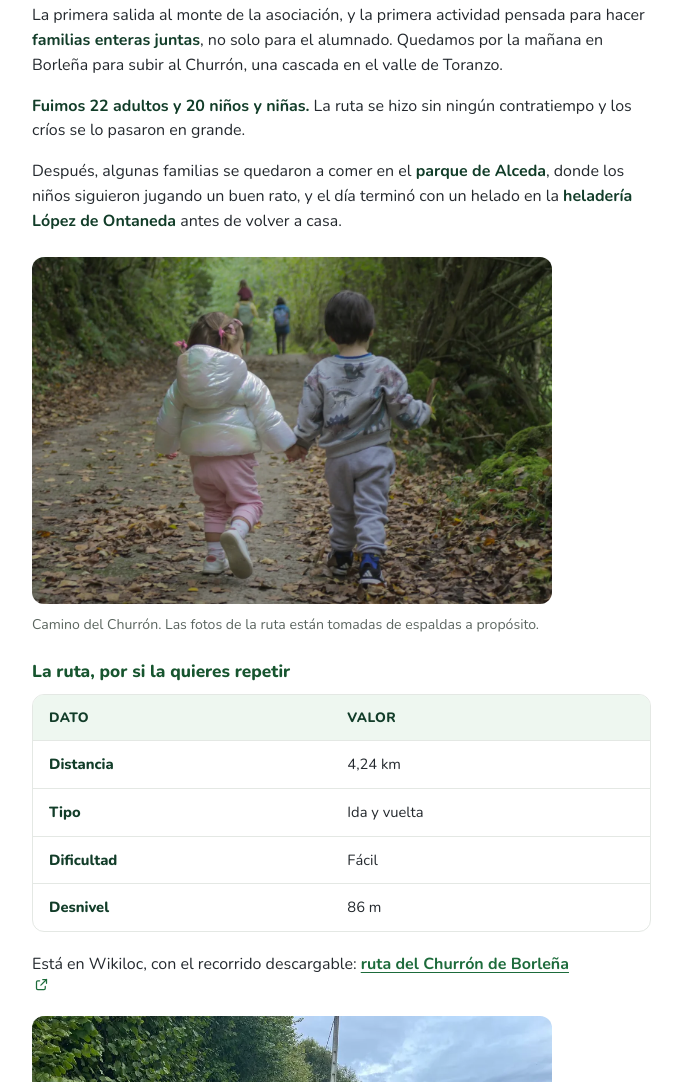
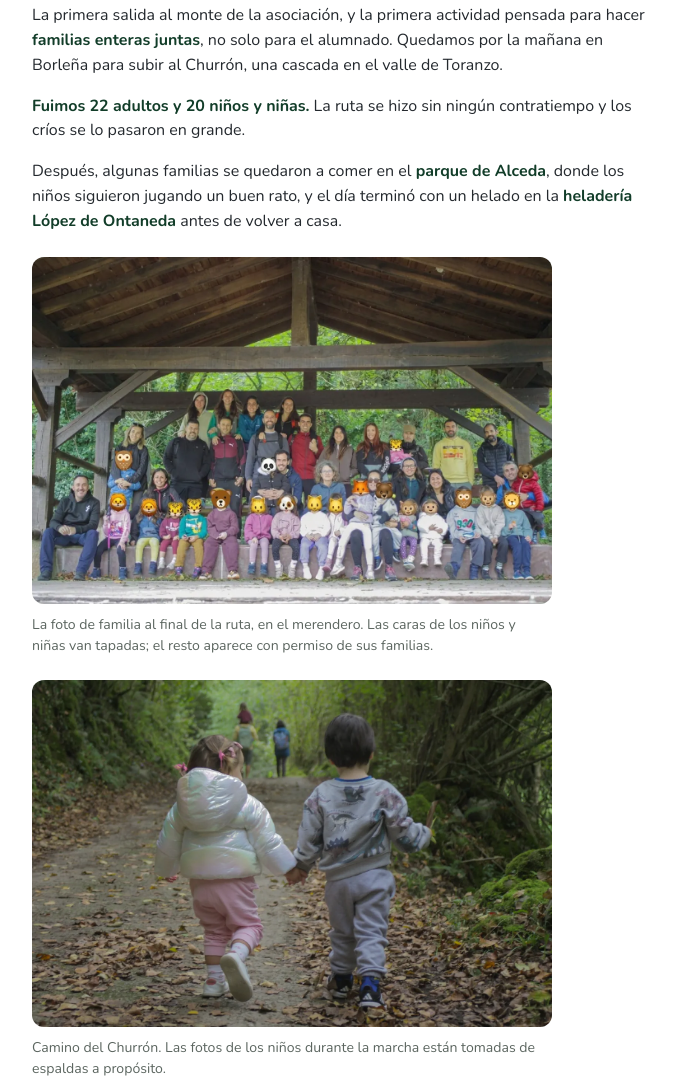
Before and after one commit to Atalaya-AFA-Web/Website, a plain HTML site: page paginas/actividades/curso-2026-2027/index.html in a window 1280 px wide. Shown: the part 1460-2542 px from the top of the page, without its empty margins (144-826 px from the left). Drawn offline with Linux system fonts and the light colour scheme; a script that the page names is missing.

Commit message:
Foto Ignacio Junta y foto grupo de ruta

```diff
--- a/css/styles.css
+++ b/css/styles.css
@@ -697,10 +697,17 @@ html {
 }
 
 /* El retrato llena el círculo sin deformarse: las imágenes vienen ya
-   recortadas en cuadrado, así que cover solo ajusta la escala. */
+   recortadas en cuadrado, así que cover solo ajusta la escala.
+
+   El aro de 1 px no es decoración: algunos retratos tienen el fondo blanco
+   o casi blanco y, sobre las tarjetas blancas de la página de La AFA, el
+   borde del círculo desaparecía y la cara quedaba flotando. Va como
+   box-shadow y no como border porque un borde en un elemento reemplazado
+   recorta la imagen; la sombra se dibuja justo por fuera y no mueve nada. */
 img.avatar {
   display: block;
   object-fit: cover;
+  box-shadow: 0 0 0 1px rgba(17, 51, 34, 0.10);
 }
 
 span.avatar::before {       /* cabeza */
--- a/paginas/actividades/curso-2026-2027/index.html
+++ b/paginas/actividades/curso-2026-2027/index.html
@@ -283,13 +283,38 @@
             </p>
           </div>
 
+          <!-- FOTO DE GRUPO
+               Publicada el 2 de noviembre de 2026. Se publica con la
+               autorización de todas las familias que aparecen, que Ignacio
+               recabó expresamente para esto.
+
+               Las caras de los menores van tapadas con pegatinas en el
+               original: la imagen se sube tal cual nos llegó, sin retocar.
+               No subas nunca una versión sin tapar, aunque la encuentres en
+               la carpeta de la actividad.
+
+               Es la única foto de la web en la que hay personas adultas
+               mirando a cámara e identificables. Si alguna pide que se
+               retire, se quita y ya está: borrar este <figure> y el archivo
+               img/actividades/ruta-churron-borlena-grupo.webp. -->
+          <figure class="activity-photo">
+            <img src="../../../img/actividades/ruta-churron-borlena-grupo.webp"
+                 width="1264" height="842" loading="lazy" decoding="async"
+                 alt="Las cuarenta y dos personas que hicieron la ruta, posando juntas bajo el tejado de madera de un merendero: las familias adultas de pie en dos filas y los niños y niñas sentados delante en un murete. Las caras de los menores están tapadas con pegatinas de animales.">
+            <figcaption>
+              La foto de familia al final de la ruta, en el merendero. Las caras
+              de los niños y niñas van tapadas; el resto aparece con permiso de
+              sus familias.
+            </figcaption>
+          </figure>
+
           <figure class="activity-photo">
             <img src="../../../img/actividades/ruta-churron-borlena.webp"
                  width="1400" height="933" loading="lazy" decoding="async"
                  alt="Dos niños pequeños de espaldas, cogidos de la mano, caminando por un sendero cubierto de hojas secas entre la vegetación del bosque.">
             <figcaption>
-              Camino del Churrón. Las fotos de la ruta están tomadas de espaldas
-              a propósito.
+              Camino del Churrón. Las fotos de los niños durante la marcha están
+              tomadas de espaldas a propósito.
             </figcaption>
           </figure>
 
```
Also changed, not shown: index.html (+5 -4 lines), paginas/la-afa/index.html (+5 -4 lines), img/actividades/ruta-churron-borlena-grupo.webp (added), img/junta/ignacio.webp (added), 1 other file.
